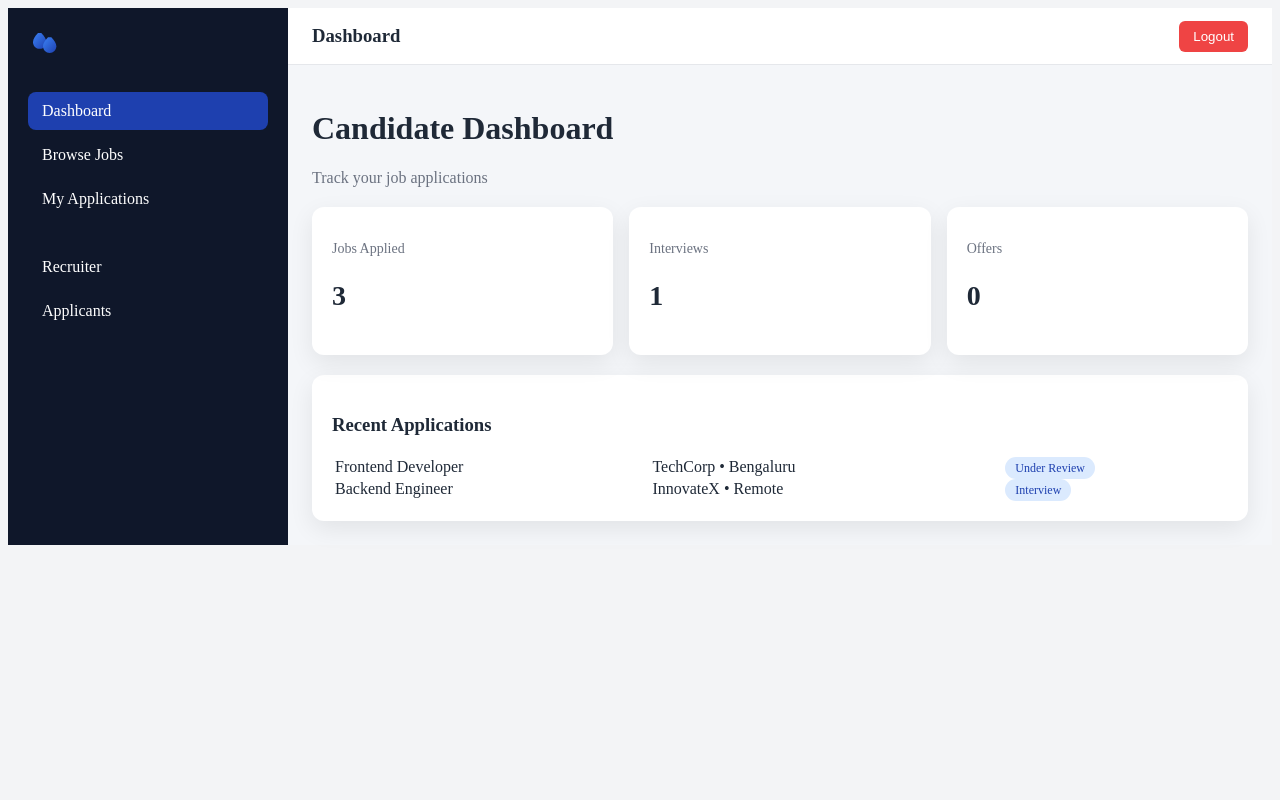
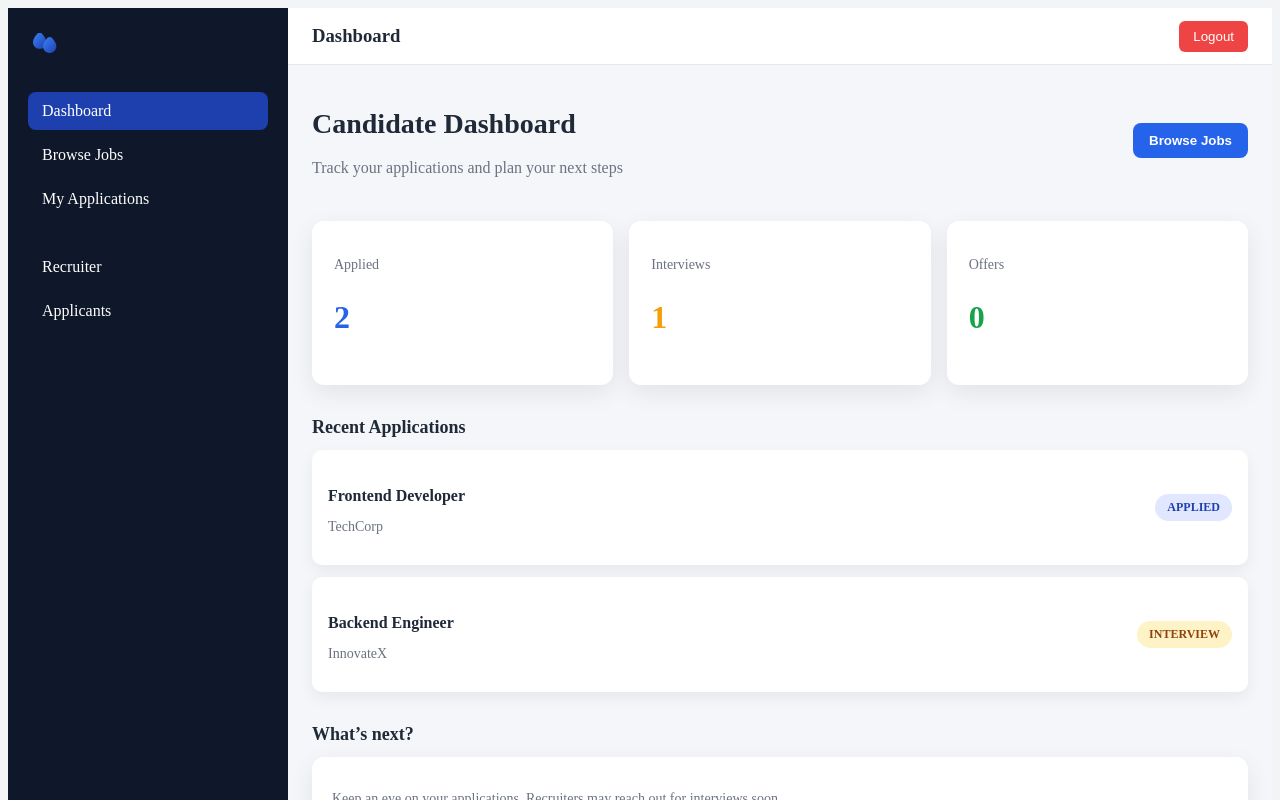
Before and after one commit to bhagavan2228/smarthire-frontend, a React (Vite) app in the folder smarthire-frontend/: page /login in a window 1280 px wide. Both pictures are taken after typing "name@example.com", "Sample123" into the empty fields and a click on the button "Login". Shown: the top 800 px of the page. Built offline with nearby package versions, Linux system fonts and the light colour scheme.

Commit message:
Redesign candidate dashboard UX with guided layout

```diff
--- a/smarthire-frontend/src/pages/CandidateDashboard.jsx
+++ b/smarthire-frontend/src/pages/CandidateDashboard.jsx
@@ -1,59 +1,224 @@
-import Card from "../components/ui/Card";
+import { useNavigate } from "react-router-dom";
 
 export default function CandidateDashboard() {
+  const navigate = useNavigate();
+
+  const applications = [
+    {
+      id: 1,
+      job: "Frontend Developer",
+      company: "TechCorp",
+      status: "APPLIED",
+    },
+    {
+      id: 2,
+      job: "Backend Engineer",
+      company: "InnovateX",
+      status: "INTERVIEW",
+    },
+  ];
+
   return (
     <div>
-      <h1>Candidate Dashboard</h1>
-      <p style={{ color: "var(--text-muted)" }}>
-        Track your job applications
-      </p>
+      {/* ================= HEADER ================= */}
+      <div style={header}>
+        <div>
+          <h1 style={title}>Candidate Dashboard</h1>
+          <p style={subtitle}>
+            Track your applications and plan your next steps
+          </p>
+        </div>
 
-      {/* STATS */}
-      <div style={grid}>
-        <Card title="Jobs Applied" value="3" />
-        <Card title="Interviews" value="1" />
-        <Card title="Offers" value="0" />
+        <button style={primaryBtn} onClick={() => navigate("/browse-jobs")}>
+          Browse Jobs
+        </button>
       </div>
 
-      {/* RECENT APPLICATIONS */}
-      <Card>
-        <h3>Recent Applications</h3>
+      {/* ================= STATS ================= */}
+      <div style={statsGrid}>
+        <StatCard title="Applied" value="2" color="#2563eb" />
+        <StatCard title="Interviews" value="1" color="#f59e0b" />
+        <StatCard title="Offers" value="0" color="#16a34a" />
+      </div>
 
-        <table style={table}>
-          <tbody>
-            <tr>
-              <td>Frontend Developer</td>
-              <td>TechCorp • Bengaluru</td>
-              <td><span style={badge}>Under Review</span></td>
-            </tr>
-            <tr>
-              <td>Backend Engineer</td>
-              <td>InnovateX • Remote</td>
-              <td><span style={badge}>Interview</span></td>
-            </tr>
-          </tbody>
-        </table>
-      </Card>
+      {/* ================= RECENT ACTIVITY ================= */}
+      <section style={section}>
+        <h2 style={sectionTitle}>Recent Applications</h2>
+
+        {applications.length === 0 ? (
+          <EmptyState
+            message="You haven’t applied to any jobs yet."
+            actionLabel="Start Applying"
+            onAction={() => navigate("/browse-jobs")}
+          />
+        ) : (
+          <div style={list}>
+            {applications.map((app) => (
+              <div key={app.id} style={applicationCard}>
+                <div>
+                  <h4 style={{ marginBottom: "4px" }}>{app.job}</h4>
+                  <p style={mutedText}>{app.company}</p>
+                </div>
+                <StatusBadge status={app.status} />
+              </div>
+            ))}
+          </div>
+        )}
+      </section>
+
+      {/* ================= WHAT’S NEXT ================= */}
+      <section style={section}>
+        <h2 style={sectionTitle}>What’s next?</h2>
+
+        <div style={nextCard}>
+          {applications.length === 0 ? (
+            <p style={mutedText}>
+              Apply to jobs to start tracking your progress here.
+            </p>
+          ) : (
+            <p style={mutedText}>
+              Keep an eye on your applications. Recruiters may reach out for
+              interviews soon.
+            </p>
+          )}
+
+          <button
+            style={secondaryBtn}
+            onClick={() => navigate("/candidate/applications")}
+          >
+            View All Applications
+          </button>
+        </div>
+      </section>
     </div>
   );
 }
 
-const grid = {
-  display: "grid",
-  gridTemplateColumns: "repeat(3, 1fr)",
-  gap: "16px",
-  margin: "20px 0",
+/* ================= COMPONENTS ================= */
+
+function StatCard({ title, value, color }) {
+  return (
+    <div style={statCard}>
+      <p style={mutedText}>{title}</p>
+      <h2 style={{ fontSize: "32px", fontWeight: 700, color }}>{value}</h2>
+    </div>
+  );
+}
+
+function StatusBadge({ status }) {
+  const map = {
+    APPLIED: { bg: "#e0e7ff", color: "#1e40af" },
+    INTERVIEW: { bg: "#fef3c7", color: "#92400e" },
+    SELECTED: { bg: "#dcfce7", color: "#166534" },
+    REJECTED: { bg: "#fee2e2", color: "#991b1b" },
+  };
+
+  return (
+    <span
+      style={{
+        padding: "6px 12px",
+        borderRadius: "999px",
+        fontSize: "12px",
+        fontWeight: 600,
+        background: map[status].bg,
+        color: map[status].color,
+      }}
+    >
+      {status}
+    </span>
+  );
+}
+
+function EmptyState({ message, actionLabel, onAction }) {
+  return (
+    <div style={emptyState}>
+      <p style={mutedText}>{message}</p>
+      <button style={primaryBtn} onClick={onAction}>
+        {actionLabel}
+      </button>
+    </div>
+  );
+}
+
+/* ================= STYLES ================= */
+
+const header = {
+  display: "flex",
+  justifyContent: "space-between",
+  alignItems: "center",
+  marginBottom: "28px",
 };
 
-const table = {
-  width: "100%",
-  marginTop: "10px",
+const title = { fontSize: "28px", fontWeight: 700 };
+const subtitle = { color: "#6b7280" };
+const mutedText = { color: "#6b7280", fontSize: "14px" };
+
+const primaryBtn = {
+  padding: "10px 16px",
+  background: "#2563eb",
+  color: "#fff",
+  border: "none",
+  borderRadius: "8px",
+  cursor: "pointer",
+  fontWeight: 600,
 };
 
-const badge = {
-  background: "#dbeafe",
-  color: "#1e40af",
-  padding: "4px 10px",
-  borderRadius: "999px",
-  fontSize: "12px",
+const secondaryBtn = {
+  marginTop: "12px",
+  padding: "10px 16px",
+  background: "#e5e7eb",
+  color: "#111827",
+  border: "none",
+  borderRadius: "8px",
+  cursor: "pointer",
+  fontWeight: 600,
 };
+
+const statsGrid = {
+  display: "grid",
+  gridTemplateColumns: "repeat(auto-fit, minmax(180px, 1fr))",
+  gap: "16px",
+  marginBottom: "32px",
+};
+
+const statCard = {
+  background: "#ffffff",
+  padding: "22px",
+  borderRadius: "12px",
+  boxShadow: "0 8px 24px rgba(0,0,0,0.08)",
+};
+
+const section = { marginBottom: "32px" };
+const sectionTitle = { marginBottom: "12px", fontSize: "18px" };
+
+const list = {
+  display: "grid",
+  gap: "12px",
+};
+
+const applicationCard = {
+  background: "#ffffff",
+  padding: "16px",
+  borderRadius: "10px",
+  boxShadow: "0 6px 16px rgba(0,0,0,0.06)",
+  display: "flex",
+  justifyContent: "space-between",
+  alignItems: "center",
+};
+
+const nextCard = {
+  background: "#ffffff",
+  padding: "20px",
+  borderRadius: "12px",
+  boxShadow: "0 8px 24px rgba(0,0,0,0.08)",
+};
+
+const emptyState = {
+  background: "#ffffff",
+  padding: "24px",
+  borderRadius: "12px",
+  boxShadow: "0 8px 24px rgba(0,0,0,0.08)",
+  display: "flex",
+  justifyContent: "space-between",
+  alignItems: "center",
+};
```
